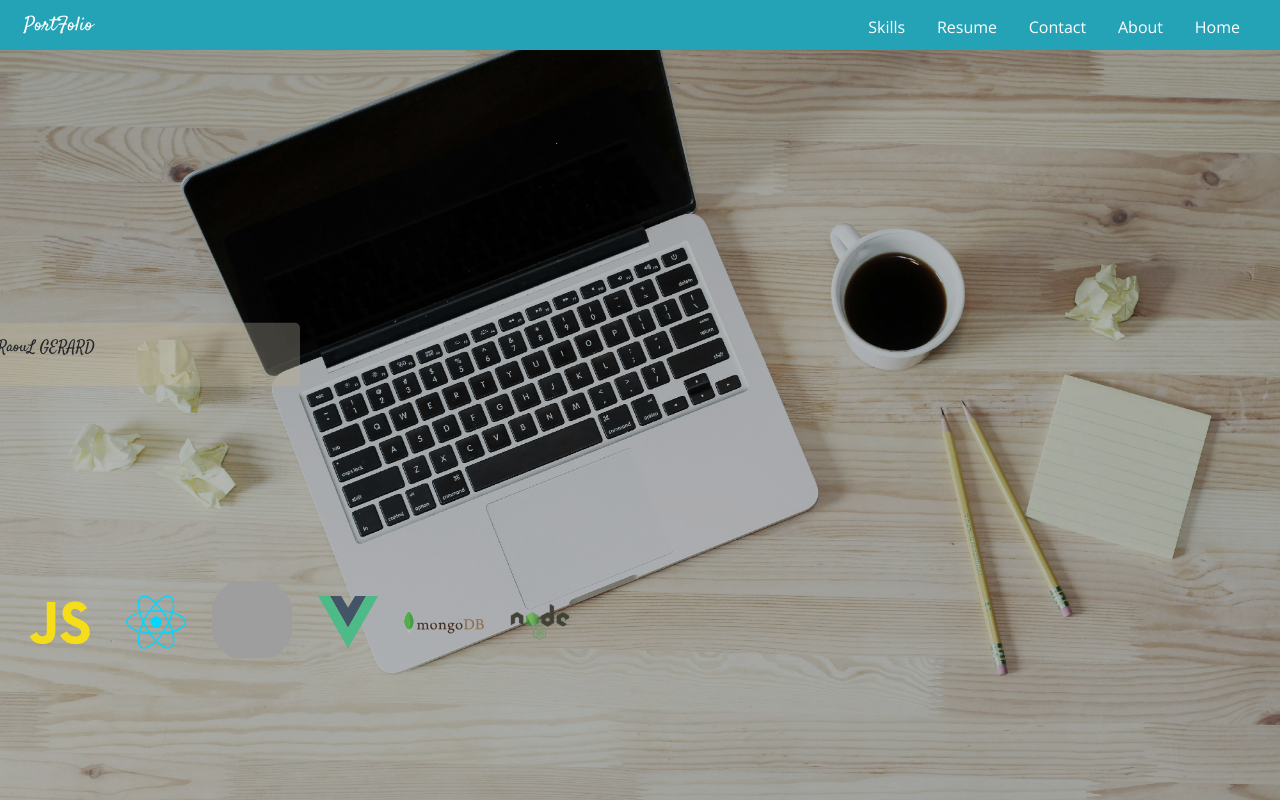
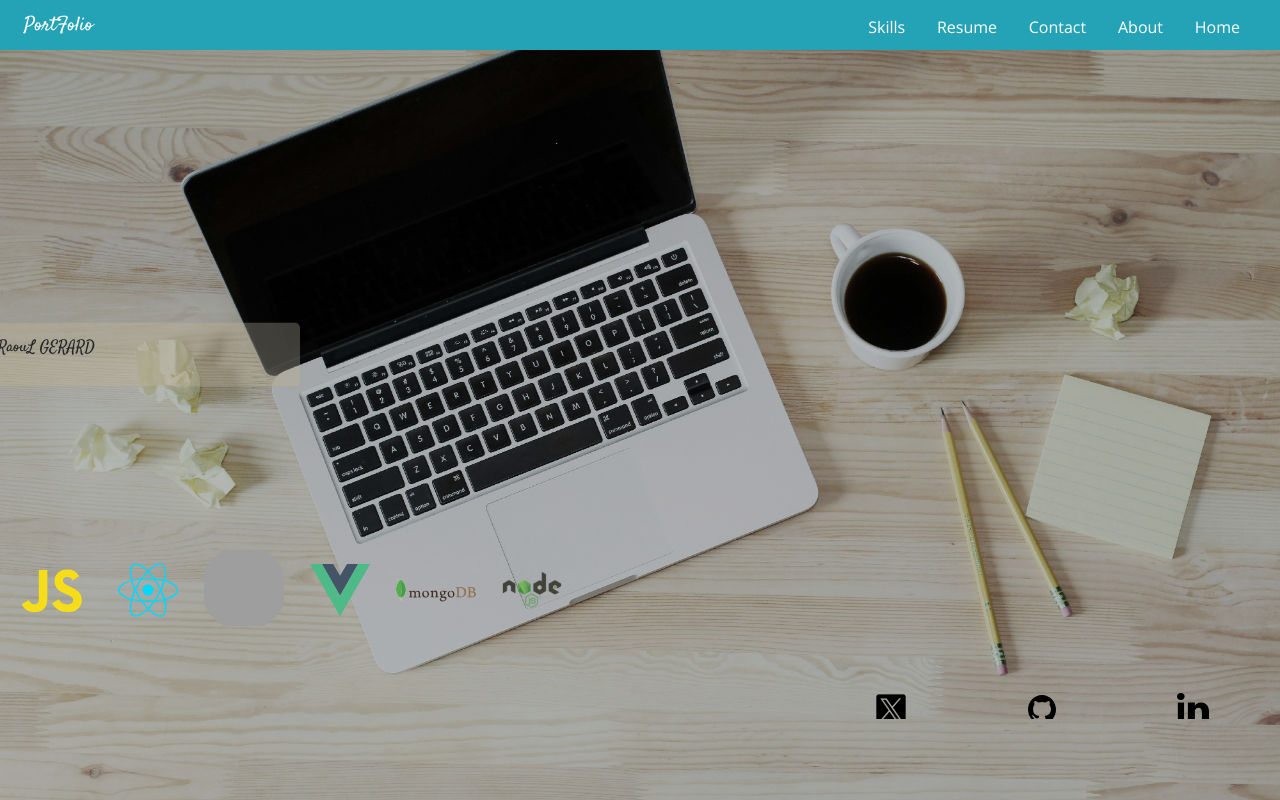
Before and after one commit to BeinRain06/portfolio-version-2, a Vue app in the folder vue-portfolio/: page / in a window 1280 px wide. Built offline with nearby package versions, Linux system fonts and the light colour scheme; grey boxes are pictures that could not be loaded; a web font is replaced by a local one.

Commit message:
link-socialMedia/ added under HomeView Component

```diff
--- a/vue-portfolio/src/assets/main.css
+++ b/vue-portfolio/src/assets/main.css
@@ -32,7 +32,7 @@
   --text-color-two: hsl(0, 0%, 81%);
   --text-color-three: hsl(180, 6%, 90%);
 
-  --bg-principal: rgb(0, 0, 75);
+  --bg-principal: hsla(240, 100%, 15%, 0.682);
 }
 
 *,
--- a/vue-portfolio/src/components/Navbar.vue
+++ b/vue-portfolio/src/components/Navbar.vue
@@ -206,7 +206,6 @@ a {
   right: 0.5rem;
   width: 2rem;
   height: 2.2rem;
-  /*  border: 2px solid #ddd; */
   border-radius: 5px;
   z-index: 100;
   display: block;
@@ -239,10 +238,6 @@ input.trigger_menu {
   background-color: transparent;
   z-index: 100;
 }
-
-/* input.trigger_menu:checked {
-  accent-color: transparent;
-} */
 
 /*menu symbol transdormation */
 
@@ -320,7 +315,7 @@ input.trigger_menu {
   width: 100vw;
   height: auto;
   padding: 2rem 0 3.4rem;
-  background-color: hsla(240, 24%, 38%, 0.562);
+  background-color: hsla(188, 66%, 43%, 0.75);
   transform: translateX(-50%);
   transition: all 1.4s ease-in-out;
   z-index: 50;
@@ -415,11 +410,6 @@ input.trigger_menu {
   animation: menu-link-anim 0.8s ease-in-out 0.9s forwards;
 }
 
-/* .menulink_content.active_li a {
-  color: #ddd;
-  z-index: 1;
-} */
-
 .menulink_content a {
   color: rgb(209, 190, 228);
   z-index: 1;
@@ -433,7 +423,7 @@ input.trigger_menu {
   width: 100vw;
   height: 50px;
   background-color: transparent;
-  background-color: rgba(0, 0, 128, 0.95);
+  background-color: hsl(188, 66%, 43%);
   height: auto;
   display: flex;
   justify-content: flex-end;
@@ -447,7 +437,7 @@ input.trigger_menu {
   left: 0;
   width: 100vw;
   height: 50px;
-  background-color: rgba(0, 0, 128, 0.95);
+  background-color: hsla(188, 66%, 43%, 0.596);
   height: auto;
   display: flex;
   justify-content: flex-end;
@@ -463,19 +453,17 @@ input.trigger_menu {
   color: #fff;
   font-size: calc(20px + 0.3vw);
   transform: translateX(-56%);
-  z-index: 5;
+  z-index: 10;
   visibility: visible;
 }
 
 .logo_menu {
   position: relative;
-  /*  width: calc(100vw - 46px); */
   width: calc(100vw);
   height: 3.9rem;
   margin-bottom: 0;
   display: inline-block;
   z-index: 3;
-  /* transform: translateX(-46px); */
 }
 
 .logo_menu::before {
@@ -545,25 +533,18 @@ input.trigger_menu {
     overflow-x: hidden;
   }
 
-  /*  .menu_wrap {
-    left: 0.5rem;
-  } */
-
   .logo_menu {
     width: calc(100vw);
   }
 
   .logo_menu_text {
     font-size: calc(20px + 0.3vw);
-    /*   transform: translateX(-40%); */
     visibility: hidden;
   }
 
   /*navbar desktop link */
   .navbar_content_tags {
     height: var(--navbar-height-mob-desk);
-    /* background-color: hsl(187, 33%, 65%);
-    background-color: hsl(188, 34%, 46%); */
     background-color: var(--bg-navbar);
     padding: 0.25rem 0.5rem;
   }
@@ -641,7 +622,6 @@ input.trigger_menu {
   }
 
   .navbar_content_tags {
-    /*  background-color: #3c3c3f; */
     padding: 0.25rem 2rem 0 0;
   }
 
--- a/vue-portfolio/src/views/HomeView.vue
+++ b/vue-portfolio/src/views/HomeView.vue
@@ -1,4 +1,19 @@
-<script setup lang="ts"></script>
+<script setup lang="ts">
+import { reactive } from 'vue'
+
+let media = reactive({ mediaLink: '' })
+function redirectionMedia(label: string) {
+  if (label === 'tweeter') {
+    media.mediaLink = 'https://twitter.com/nest_Ngoueni'
+  } else if (label === 'github') {
+    media.mediaLink = 'https://github.com/BeinRain06'
+  } else if (label === 'linkedin') {
+    media.mediaLink = 'https://www.linkedin.com/in/gerard-ngouend-5a0584244/'
+  }
+
+  window.open(media.mediaLink, '_blank')
+}
+</script>
 
 <template>
   <section id="home_page">
@@ -23,7 +38,7 @@
       </div>
       <!-- Logo skills -->
       <div class="footer_container container-fluid">
-        <div class="footer_row w-100 h-100 p-2">
+        <div class="footer_row">
           <div class="logo_skills_wrapper w-100 h-100 d-flex flex-column">
             <div class="logo_skills_city">
               <div id="javascript_skill" class="logo_skill javascript_skill" data-pos="1"></div>
@@ -32,6 +47,31 @@
               <div id="vuejs_skill" class="logo_skill vuejs_skill" data-pos="2"></div>
               <div id="mongodb_skill" class="logo_skill mongodb_skill" data-pos="2"></div>
               <div id="node_skill" class="logo_skill node_skill" data-pos="2"></div>
+            </div>
+          </div>
+          <div class="social_media_assets">
+            <div class="social_media_content">
+              <div class="link_media">
+                <div
+                  id="link_tweeter"
+                  class="link_icon"
+                  @click.prevent="() => redirectionMedia('tweeter')"
+                ></div>
+              </div>
+              <div class="link_media">
+                <div
+                  id="link_github"
+                  class="link_icon"
+                  @click.prevent="() => redirectionMedia('github')"
+                ></div>
+              </div>
+              <div class="link_media">
+                <div
+                  id="link_linkedin"
+                  class="link_icon"
+                  @click.prevent="() => redirectionMedia('linkedin')"
+                ></div>
+              </div>
             </div>
           </div>
         </div>
@@ -127,10 +167,22 @@
     position: relative !important;
     width: 100%;
     height: calc(32vh - 40px);
+    display: flex;
+    flex-direction: column;
+    gap: 1rem;
     z-index: 3;
   }
 
+  .footer_row {
+    width: 100%;
+    height: 100%;
+    display: flex;
+    flex-direction: column;
+    gap: 1rem;
+  }
+
   .logo_skills_wrapper {
+    height: 30%;
     justify-content: center;
   }
 
@@ -144,7 +196,7 @@
 
   .logo_skill {
     position: relative;
-    width: 70px;
+    width: 60px;
     height: 100%;
     clip-path: circle(55%);
     transform: rotate(0deg);
@@ -181,6 +233,75 @@
   .logo_skill.vuejs_skill {
     background-image: url('../assets/images/vue-vuejs-javascript-js-framework-svgrepo-com.svg');
   }
+
+  /* -------social media-------- */
+
+  .social_media_assets {
+    width: 100%;
+    height: 30%;
+    display: flex;
+    justify-content: center;
+    align-items: center;
+  }
+
+  .social_media_content {
+    width: 50%;
+    height: 100%;
+    display: grid;
+    grid-template-columns: repeat(3, 1fr);
+    grid-auto-rows: min-content;
+    place-items: center;
+  }
+
+  .social_media_content .link_media {
+    height: 3rem;
+    display: grid;
+    place-items: center;
+  }
+
+  .link_media .link_icon {
+    position: relative;
+    top: 0;
+    width: 2rem;
+    height: 1.6rem;
+    padding: 5px;
+    border-radius: 5px;
+    transition: all 350ms ease;
+  }
+
+  .link_media:hover .link_icon {
+    position: relative;
+    top: -12px;
+    cursor: pointer;
+    padding: 1rem;
+  }
+
+  #link_linkedin {
+    position: relative;
+    background-image: url('../assets/images/linkedin-svgrepo-com.svg');
+    background-position: center center;
+    background-repeat: no-repeat;
+    background-size: cover;
+    z-index: 3;
+  }
+
+  #link_tweeter {
+    position: relative;
+    background-image: url('../assets/images/x_logo_twitter_new_brand_icon.png');
+    background-position: center center;
+    background-repeat: no-repeat;
+    background-size: cover;
+    z-index: 3;
+  }
+
+  #link_github {
+    position: relative;
+    background-image: url('../assets/images/logo-github-svgrepo-com.svg');
+    background-position: center center;
+    background-repeat: no-repeat;
+    background-size: cover;
+    z-index: 3;
+  }
 }
 
 @media (min-width: 460px) {
@@ -213,6 +334,13 @@
     width: 55px;
     height: 100%;
     clip-path: circle(55%);
+  }
+
+  /* -------social media-------- */
+
+  .social_media_content {
+    width: 50%;
+    height: 100%;
   }
 }
 
@@ -298,6 +426,19 @@
     position: relative;
     width: 80px;
   }
+
+  /* -------social media-------- */
+
+  .social_media_assets {
+    display: flex;
+    justify-content: end;
+  }
+
+  .social_media_content {
+    width: 36%;
+    height: 100%;
+    place-items: end center;
+  }
 }
 
 @keyframes anim-hello-group {
```
Also changed, not shown: vue-portfolio/src/views/ResumeView.vue (+27 -40 lines).
